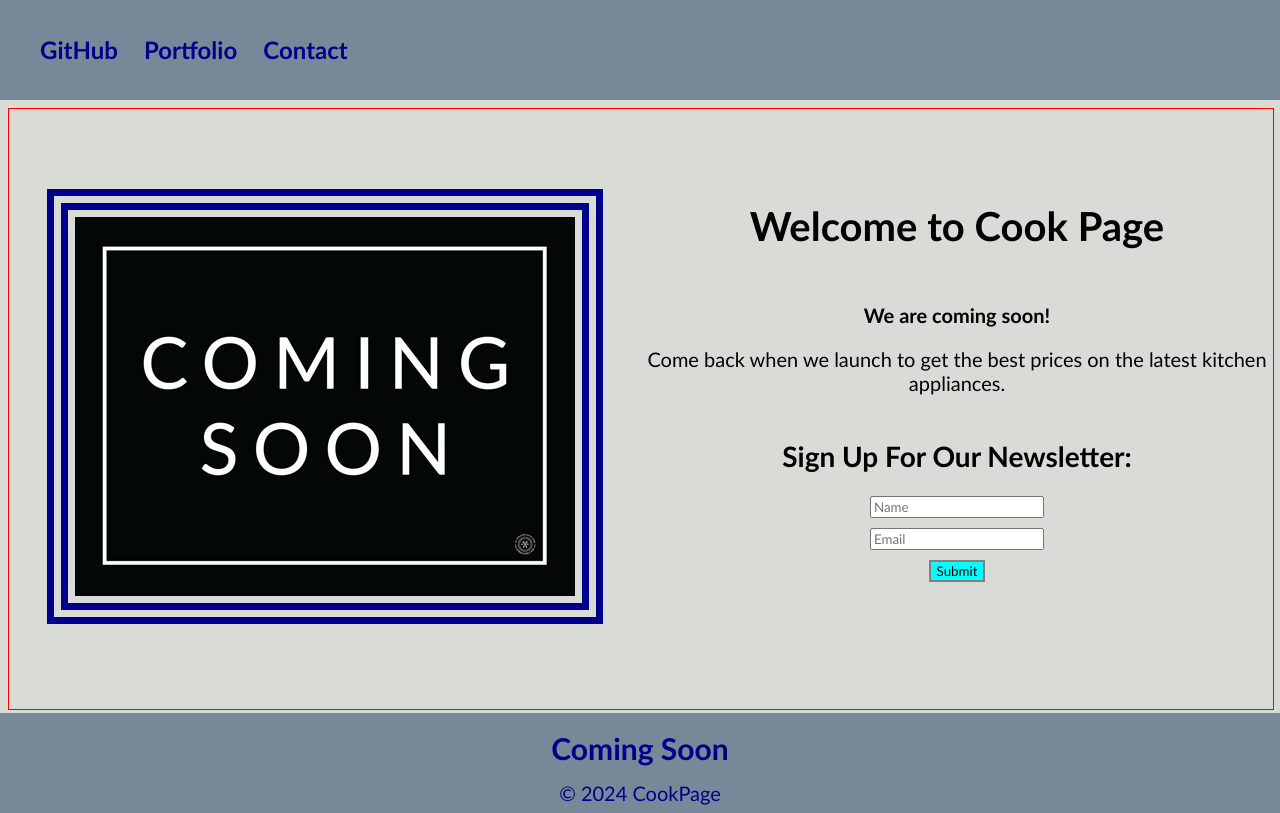
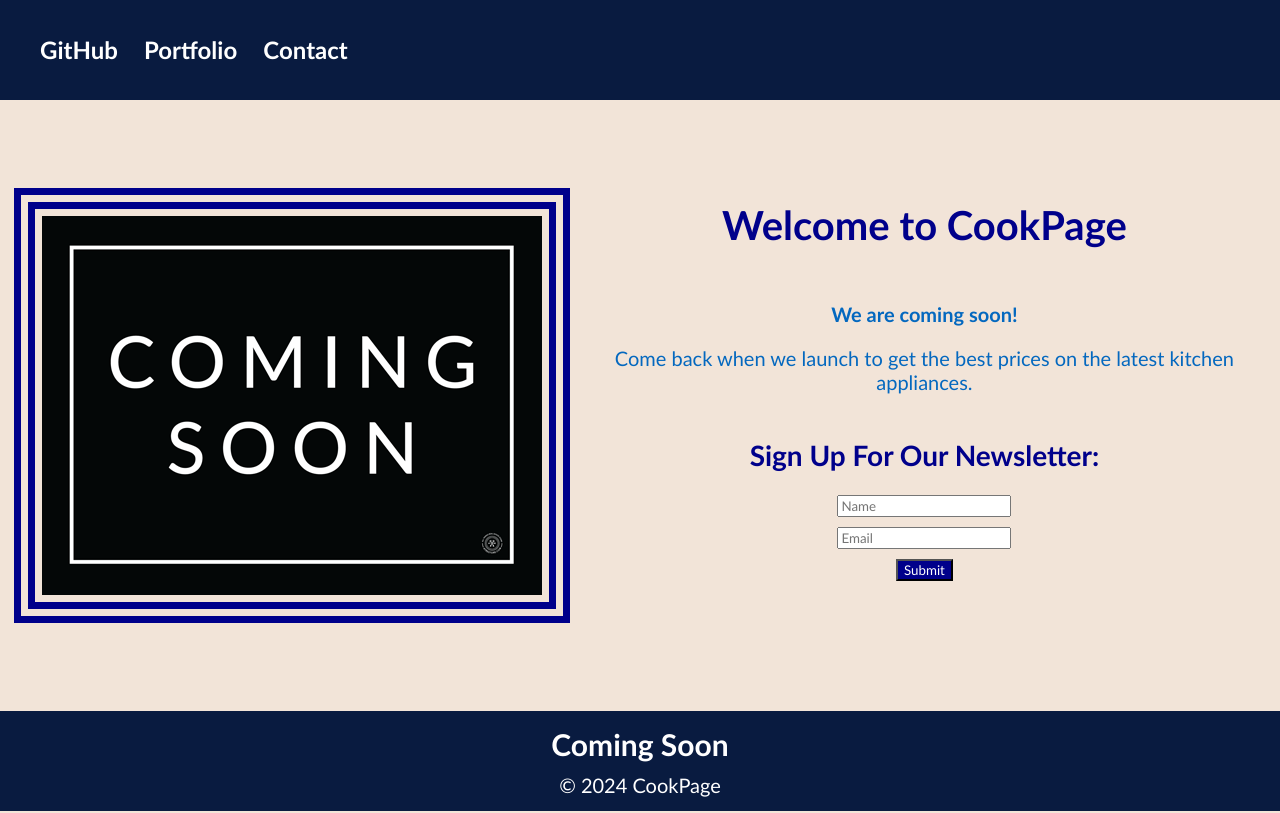
Before and after one commit to VanceGoblin/landing-page-project, a plain HTML site: page index.html in a window 1280 px wide. Drawn offline with Linux system fonts and the light colour scheme.

Commit message:
Fixed Up CSS and Added Final Colors (problem with nav bar links)

```diff
--- a/assets/css/style.css
+++ b/assets/css/style.css
@@ -5,7 +5,7 @@
 
 /* Webpage Color */
 body {
-    background-color: #d9dcd6;
+    background-color: #F2E4D8;
 }
 
 /* CSS for Header */
@@ -13,8 +13,8 @@ header {
     width: 100%;
     position: fixed;
     top: 0; left: 0;
-    background-color: lightslategray;
-    color: darkblue;
+    background-color: #091B40;
+    color: white;
 }
 
 nav {
@@ -33,13 +33,12 @@ main {
     display: inline-block;
     height: 600px;
     width: 100%;
-    border: 1px solid red;
 }
 
 /* CSS Aside */
 aside {
     float: left;
-    width: 50%;
+    width: 45%;
     text-align: center;
     padding-top: 80px;
 }
@@ -52,14 +51,16 @@ aside {
 /* CSS Section */
 section {
     float: right;
-    width: 50%;
+    width: 55%;
     text-align: center;
     padding-top: 60px;
+    color: #0468BF;
 }
 
 h1 {
     font-size: 40px;
     padding-bottom: 20px;
+    color: darkblue;
 }
 
 .text {
@@ -73,6 +74,7 @@ h1 {
 
 #newsletter {
     font-size: 28px;
+    color: darkblue;
 }
 
 form {
@@ -85,8 +87,8 @@ form {
 }
 
 #button {
-    background-color: aqua;
-    border: 2px solid gray;
+    background-color: darkblue;
+    color: white;
     cursor: pointer;
 }
 
@@ -98,8 +100,8 @@ footer {
     left: 0;
     right: 0;
     text-align: center;
-    line-height: 20px;
+    line-height: 16px;
     font-size: 20px;
-    background-color: lightslategray;
-    color: darkblue;
+    background-color: #091B40;
+    color: white;
 }
--- a/index.html
+++ b/index.html
@@ -20,11 +20,11 @@
     <main>
 
         <aside>
-            <img id="image" src="./assets/images/2c669f941719df950edaf76da96cfce1.png"/>
+            <img id="image" src="./assets/images/2c669f941719df950edaf76da96cfce1.png" alt="coming soon image">
         </aside>
 
         <section>
-            <h1>Welcome to Cook Page</h1>
+            <h1>Welcome to CookPage</h1>
 
             <p class="text"><strong>We are coming soon!</strong></p>
             <p class="text" id="padding">Come back when we launch to get the best prices on the latest kitchen appliances.</p>
```
